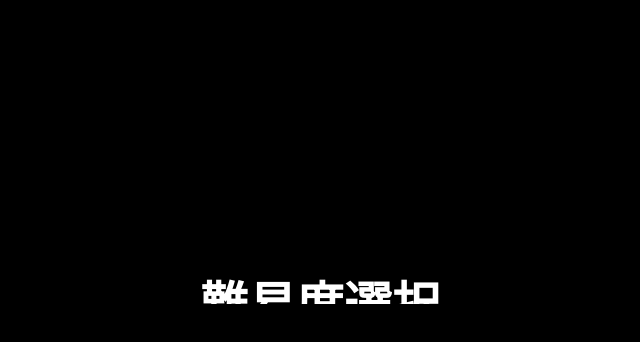
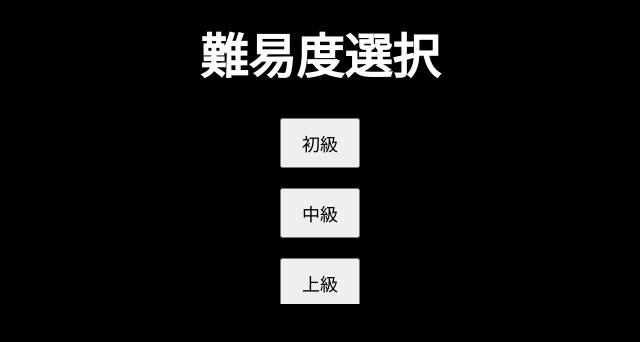
Before and after one commit to shimoda0672/test, a plain HTML site: page index.html in a window 1280 px wide. Shown: the whole page, without its empty margins (320-960 px from the left). Drawn offline with Linux system fonts and the light colour scheme.

Commit message:
Update index.html

```diff
--- a/index.html
+++ b/index.html
@@ -23,7 +23,7 @@
       top: 0 !important;       /* ← 位置を画面左上に固定 */
       left: 0 !important;      /* ← 位置を画面左上に固定 */
       width: 100vw !important; /* ← 幅を画面いっぱいに */
-      height: 100vh !important;/* ← 高さを画面いっぱいに */
+      height: 304px !important;/* ← 高さを画面いっぱいに */
       transform: none !important;
     }
 
```
